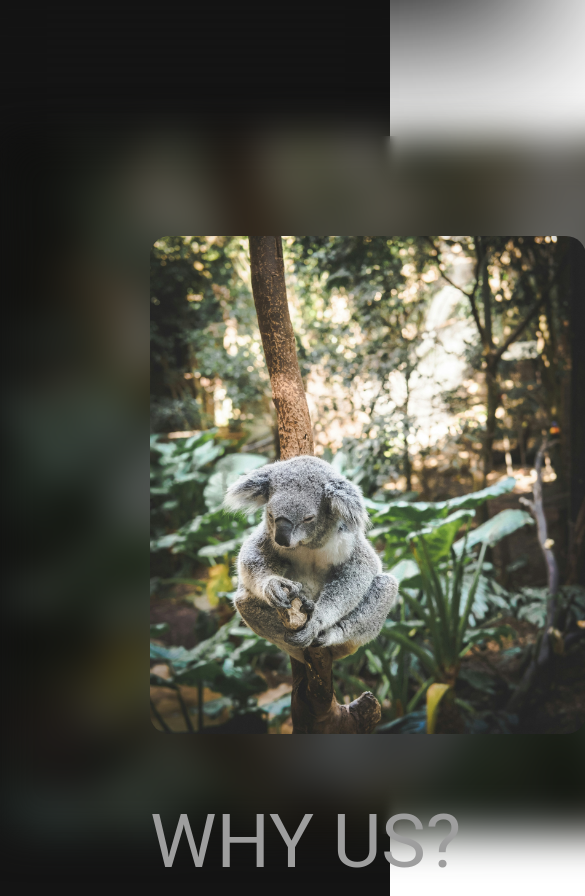
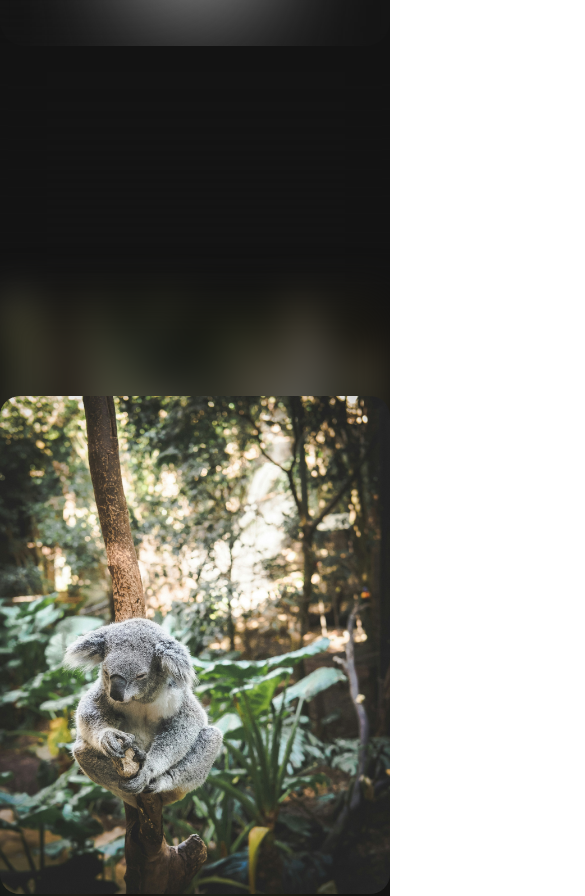
Before and after one commit to Giiill/Green-getaways, a Next.js app: page / in a window 390 px wide. Shown: the part 4240-5136 px from the top of the page, 585 px wide, since content can reach past the window. Built offline with nearby package versions, Linux system fonts and the light colour scheme; grey boxes are pictures that could not be loaded.

Commit message:
feat: code redactions Image

```diff
--- a/src/components/UiAbout/UiCardsGallery.tsx
+++ b/src/components/UiAbout/UiCardsGallery.tsx
@@ -26,7 +26,12 @@ const UiCardsGallery = () => {
                 return (
                     <div className={Style.card}>
                         <Image
+                            priority={true}
                              src={item.img}
+                             style={{
+                               width: '100%',
+                               height: '524px',
+                             }}
                              width={324}
                              height={524}
                              alt=""
--- a/src/components/UiWhyUs/UiWhyUs.tsx
+++ b/src/components/UiWhyUs/UiWhyUs.tsx
@@ -1,6 +1,7 @@
 import globalStyle from '@/styles/global.module.scss';
 import Style from '@/styles/whyUs.module.scss';
 import Image from 'next/image'
+
 const UiWhyUs = () => {
     return (
         <div className={[globalStyle.wrapper, Style.wrapper].join(' ')}>
@@ -14,7 +15,12 @@ const UiWhyUs = () => {
             </div>
             <div className={Style.image}>
                 <Image
+                    priority={true}
                     src="/images/whyUs/whyUsImage.jpeg"
+                    style={{
+                        width: '100%',
+                        height: '498px',
+                      }}
                     width={436}
                     height={498}
                     alt=""
--- a/src/styles/cardsGallery.module.scss
+++ b/src/styles/cardsGallery.module.scss
@@ -4,6 +4,7 @@
     width: 100%;
     padding: 0;
     margin: 0 auto;
+    gap: 40px;
 }
 
 .card {
@@ -16,8 +17,6 @@
 
 .card img {
     display: block;
-    width: 324px;
-    height: 524px;
     object-fit: cover;
     border-radius: 25px;
 }
--- a/src/styles/whyUs.module.scss
+++ b/src/styles/whyUs.module.scss
@@ -2,7 +2,7 @@
     display: grid;
     grid-template-columns: repeat(auto-fit, minmax(350px, 500px));
     color: #ffff;
-    row-gap: 70px;
+    gap: 70px;
     padding-left: 150px;
     margin-bottom: 350px;
     position: relative;
@@ -13,14 +13,10 @@
 .backImage {
     position: absolute;
     z-index: 0;
-    backdrop-filter: blur(5px);
-
 }
 
 .backImage img {
     background-size: cover;
-    width: 836px;
-    height: 698px;
     object-fit: cover;
     filter: brightness(40%) blur(20px);
 }
@@ -30,8 +26,6 @@
 }
 
 .image img {
-    width: 436px;
-    height: 498px;
     object-fit: cover;
     border-radius: 20px;
 }
@@ -67,3 +61,12 @@
     border-radius: 10px;
     cursor: pointer;
 }
+
+@media screen and (max-width: 1024px) {
+    .wrapper {
+        padding-left: 0px;
+    }
+    .backImage img {
+        width: 100%;
+    }
+}
```
